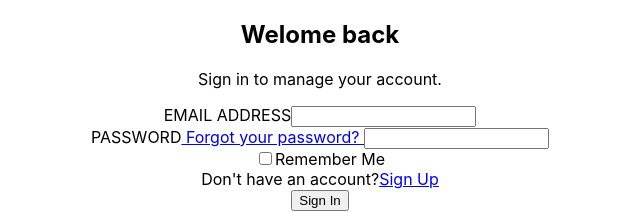
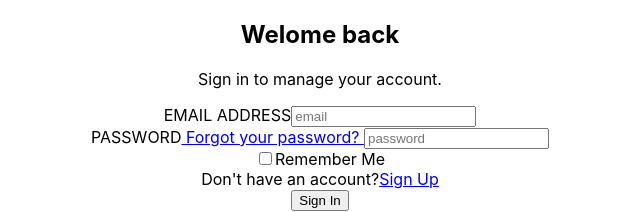
Before and after one commit to Real-Peoples-Reviews/frontend, a React (Create React App) app: page /login in a window 1280 px wide. Shown: the top 212 px of the page, without its empty margins (320-960 px from the left). Built offline with nearby package versions, Linux system fonts and the light colour scheme.

Commit message:
Implemeted useForm hook for validation

```diff
--- a/package.json
+++ b/package.json
@@ -3,6 +3,7 @@
   "version": "0.1.0",
   "private": true,
   "dependencies": {
+    "@hookform/resolvers": "^2.8.5",
     "@testing-library/jest-dom": "^5.16.1",
     "@testing-library/react": "^12.1.2",
     "@testing-library/user-event": "^13.5.0",
@@ -10,6 +11,7 @@
     "node-sass": "^7.0.1",
     "react": "^17.0.2",
     "react-dom": "^17.0.2",
+    "react-hook-form": "^7.22.5",
     "react-redux": "^7.2.6",
     "react-router-dom": "^6.2.1",
     "react-scripts": "^5.0.0",
@@ -17,7 +19,8 @@
     "redux-logger": "^3.0.6",
     "redux-thunk": "^2.4.1",
     "styled-components": "^5.3.3",
-    "web-vitals": "^2.1.2"
+    "web-vitals": "^2.1.2",
+    "yup": "^0.32.11"
   },
   "scripts": {
     "start": "react-scripts start",
--- a/src/components/pages/Login.js
+++ b/src/components/pages/Login.js
@@ -1,10 +1,27 @@
 import React from "react";
 import { Link } from "react-router-dom";
+import { yupResolver } from "@hookform/resolvers/yup";
+import { useForm } from "react-hook-form";
+import schema from "../../schemas/schema";
 
 const Login = () => {
+	const {
+		register,
+		handleSubmit,
+		formState: { errors },
+		reset,
+	} = useForm({
+		resolver: yupResolver(schema),
+	});
+
+	const onHandleSubmission = (e) => {
+		console.log(e);
+		reset();
+	};
+
 	return (
 		<div className="container space-2">
-			<form>
+			<form onSubmit={handleSubmit(onHandleSubmission)}>
 				<div className="form-group">
 					<div className="heading">
 						<h2>
@@ -15,15 +32,17 @@ const Login = () => {
 					</div>
 					<label>
 						EMAIL ADDRESS
-						<input type="text" name="email" />
+						<input {...register("email")} placeholder="email" type="text" required />
 					</label>
 				</div>
 				<div className="form-group">
 					<label>
 						<span>PASSWORD</span>
 					</label>
-						<Link to='/'><span> Forgot your password? </span></Link>
-					<input type="password" name="password" />
+					<Link to="/">
+						<span> Forgot your password? </span>
+					</Link>
+					<input {...register("password")} placeholder="password" type="password" required />
 				</div>
 				<div className="form-group">
 					<div className="custom-checkbox">
--- /dev/null
+++ b/src/schemas/schema.js
@@ -0,0 +1,8 @@
+import * as yup from "yup";
+
+const schema = yup.object().shape({
+    email: yup.string().email().required(),
+    password: yup.string().required(),
+});
+
+export default schema;
```
Also changed, not shown: 1 other file (tests, documents, lock files or other folders).
